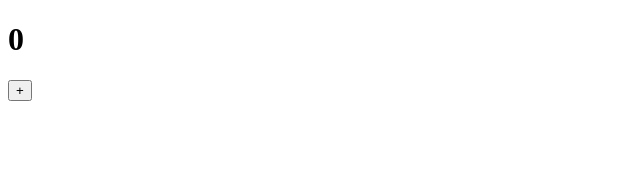
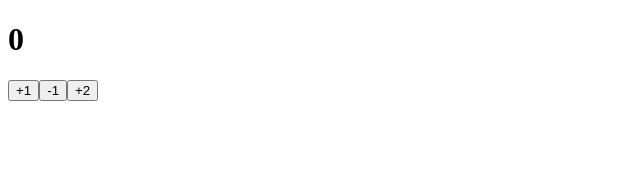
Before and after one commit to jdu026/Programming, a React (Vite) app: page / in a window 1280 px wide. Shown: the top 170 px of the page, without its empty margins (0-640 px from the left). Built offline with nearby package versions, Linux system fonts and the light colour scheme.

Commit message:
CounterApp +2, -1

```diff
--- a/src/CounterApp.jsx
+++ b/src/CounterApp.jsx
@@ -11,7 +11,9 @@
   return (
     <>
       <h1>{count}</h1>
-      <button onClick={()=> setCount((count) => count + 1)}>+</button>
+      <button onClick={()=> setCount((count) => count + 1)}>+1</button>
+      <button onClick={()=> setCount((count) => count - 1)}>-1</button>
+      <button onClick={()=> setCount((count) => count + 2)}>+2</button>
 
       {/* <button
         className="counter"
```
